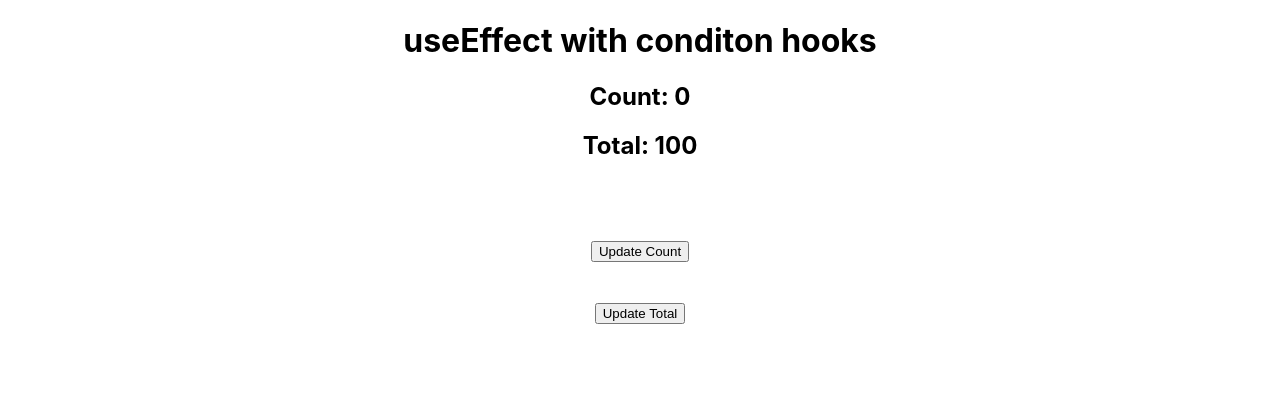
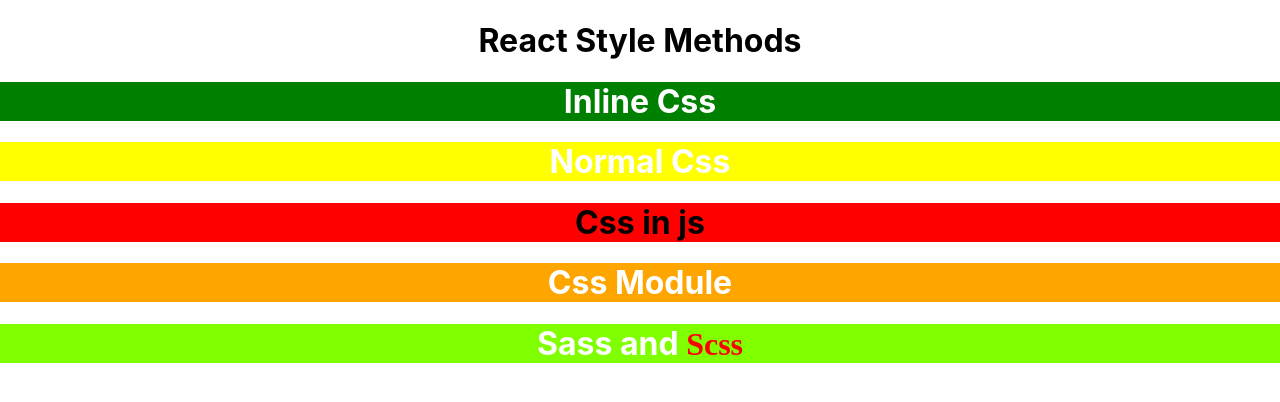
Before and after one commit to jigneshgit935/Learn_react_basic_to_advance, a React (Create React App) app: page / in a window 1280 px wide. Shown: the top 402 px of the page. Built offline with nearby package versions, Linux system fonts and the light colour scheme.

Commit message:
style components

```diff
--- a/package.json
+++ b/package.json
@@ -9,6 +9,7 @@
     "react": "^18.2.0",
     "react-dom": "^18.2.0",
     "react-scripts": "5.0.1",
+    "sass": "^1.65.1",
     "web-vitals": "^2.1.4"
   },
   "scripts": {
--- a/src/App.js
+++ b/src/App.js
@@ -1,30 +1,39 @@
-import React, { useEffect, useState } from 'react';
+import React from 'react';
 import './App.css';
-import UserTotal from './UserTotal';
+// examppl 2
+import './style.css';
+
+// example 4
+import Styles from './style.module.css';
+
+// example 5
+import './style.scss';
 const App = () => {
-  const [count, setCount] = useState(0);
-  const [total, setTotal] = useState(100);
-
-  useEffect(() => {
-    console.log('After Render!!');
-  }, [count]);
-
+  // example 3
+  const headline = {
+    color: '#000',
+    backgroundColor: 'red',
+  };
   return (
     <div className="App">
-      <h1>useEffect with conditon hooks</h1>
+      <h1>React Style Methods</h1>
 
-      <UserTotal count={count} total={total} />
+      {/* example 1 {inline css} */}
+      <h1 style={{ color: 'white', backgroundColor: 'green' }}>Inline Css</h1>
 
-      <br />
-      <br />
-      <br />
-      {/* <h2>Count: {count}</h2> */}
-      <button onClick={() => setCount(count + 1)}>Update Count</button>
-      <br />
-      <br />
-      <br />
-      {/* <h2>Total: {total}</h2> */}
-      <button onClick={() => setTotal(total + 1)}>Update Total</button>
+      {/* example 2 Normal css */}
+      <h1 className="primary">Normal Css</h1>
+
+      {/* example 3 css in js */}
+      <h1 style={headline}> Css in js</h1>
+
+      {/* example 4 css module */}
+      <h1 className={Styles.title}> Css Module</h1>
+
+      {/* example 5 sass and scss */}
+      <h1 className="primary-sass">
+        Sass and <span>Scss</span>
+      </h1>
     </div>
   );
 };
--- a/src/UserTotal.js
+++ /dev/null
@@ -1,24 +0,0 @@
-import React, { useEffect } from 'react';
-import './App.css';
-const UserTotal = (props) => {
-  useEffect(() => {
-    console.log('Called with props!!!');
-  });
-
-  useEffect(() => {
-    console.log('Count is :', props.count);
-  }, [props.count]);
-  useEffect(() => {
-    console.log('total is :', props.total);
-  }, [props.total]);
-  return (
-    <div>
-      <div className="App">
-        <h2>Count: {props.count}</h2>
-        <h2>Total: {props.total}</h2>
-      </div>
-    </div>
-  );
-};
-
-export default UserTotal;
--- /dev/null
+++ b/src/style.css
@@ -0,0 +1,4 @@
+.primary {
+  color: #fff;
+  background-color: yellow;
+}
--- /dev/null
+++ b/src/style.module.css
@@ -0,0 +1,4 @@
+.title {
+  color: #fff;
+  background-color: orange;
+}
--- /dev/null
+++ b/src/style.scss
@@ -0,0 +1,9 @@
+.primary-sass {
+  color: #fff;
+  background-color: chartreuse;
+  span {
+    color: red;
+    font-weight: 800;
+    font-family: 'Times New Roman', Times, serif;
+  }
+}
```
Also changed, not shown: src/Unmount.jsx (deleted, +0 -20 lines), 1 other file (tests, documents, lock files or other folders).
